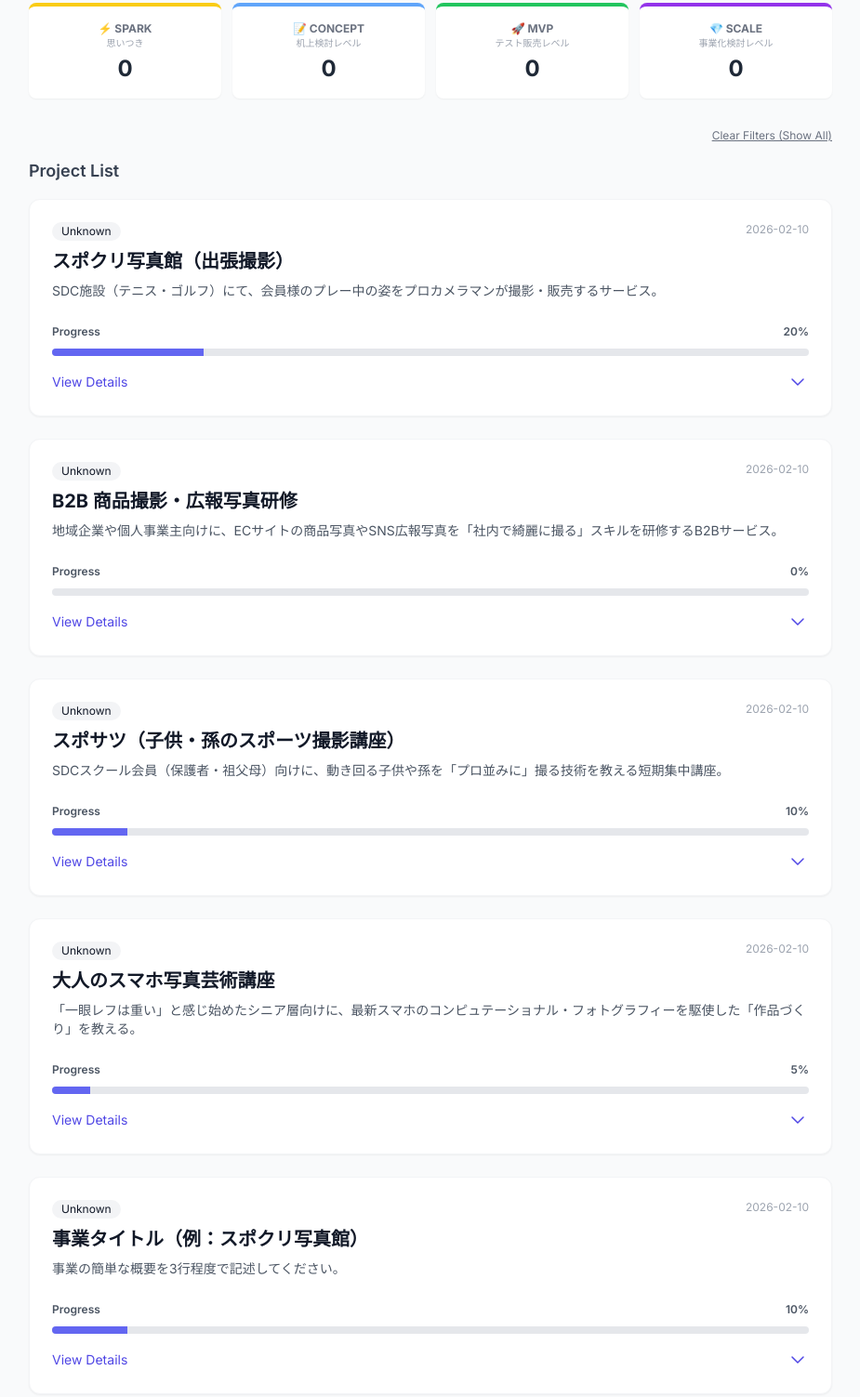
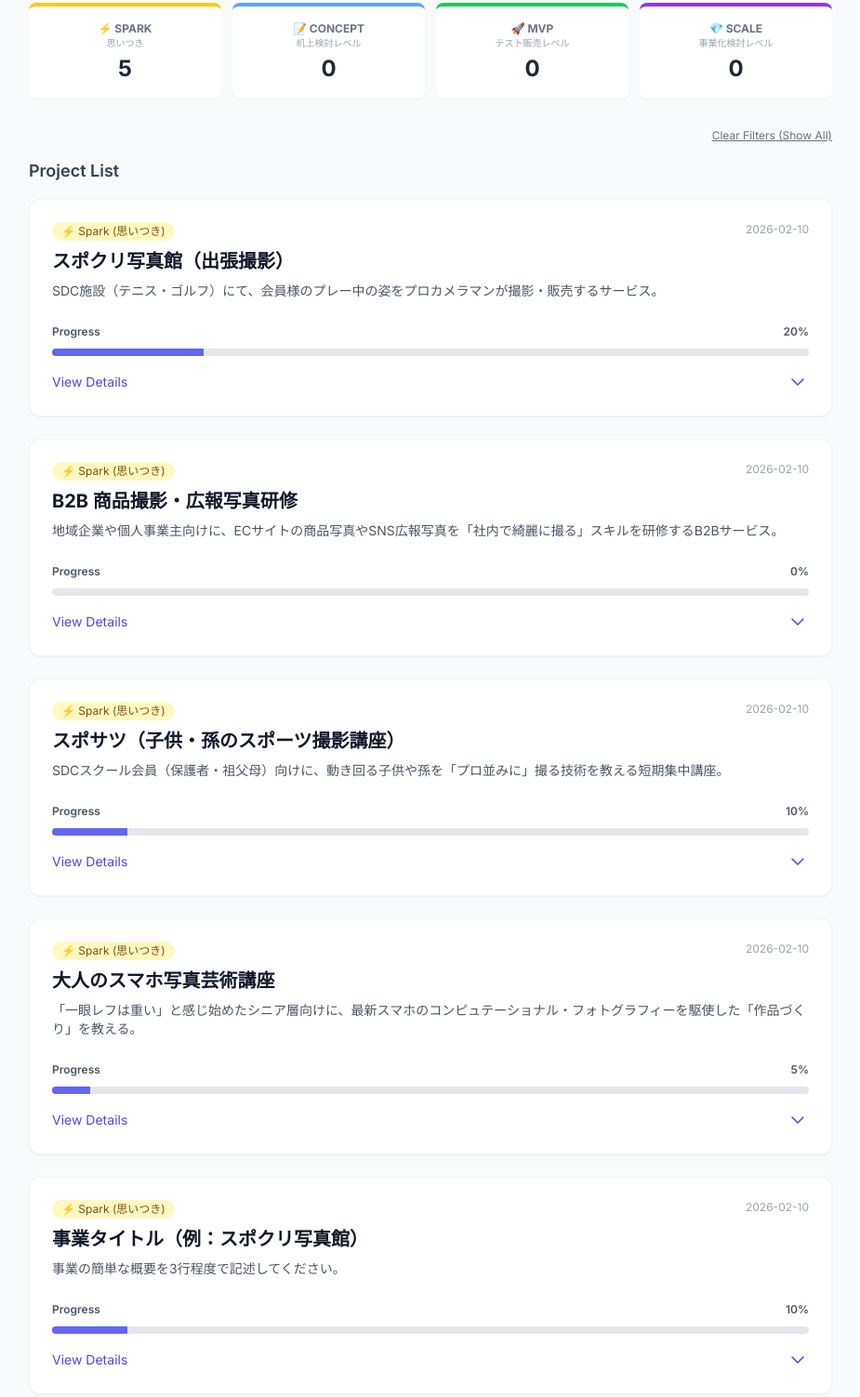
Before and after one commit to photoadvisor-pixel/new-business-dashboard, a plain HTML site: page index.html in a window 1280 px wide. Shown: the part 81-1584 px from the top of the page at 93% size, without its empty margins (177-1102 px from the left). Drawn offline with nearby package versions, Linux system fonts and the light colour scheme.

Commit message:
Update dashboard: Tue Feb 10 18:38:50 JST 2026

```diff
--- a/index.html
+++ b/index.html
@@ -32,7 +32,7 @@
                 class="bg-white p-4 rounded-lg shadow-sm text-center border-t-4 border-yellow-400 hover:shadow-md transition group focus:outline-none focus:ring-2 focus:ring-yellow-400">
                 <p class="text-xs text-gray-500 uppercase font-bold group-hover:text-yellow-600">⚡️ Spark</p>
                 <p class="text-[10px] text-gray-400 mb-1">思いつき</p>
-                <p class="text-2xl font-bold text-gray-800">0</p>
+                <p class="text-2xl font-bold text-gray-800">5</p>
             </button>
 
             <!-- Concept -->
@@ -71,12 +71,12 @@
         <div class="space-y-6">
 
             <div class="project-card bg-white rounded-xl shadow-sm overflow-hidden border border-gray-100 transition hover:shadow-md"
-                data-status="planning">
+                data-status="spark">
                 <div class="p-6">
                     <div class="flex justify-between items-start mb-2">
                         <span
-                            class="inline-flex items-center px-2.5 py-0.5 rounded-full text-xs font-medium bg-gray-100">
-                            Unknown
+                            class="inline-flex items-center px-2.5 py-0.5 rounded-full text-xs font-medium bg-yellow-100 text-yellow-800">
+                            ⚡️ Spark (思いつき)
                         </span>
                         <span class="text-xs text-gray-400">2026-02-10</span>
                     </div>
@@ -149,12 +149,12 @@
             </div>
 
             <div class="project-card bg-white rounded-xl shadow-sm overflow-hidden border border-gray-100 transition hover:shadow-md"
-                data-status="planning">
+                data-status="spark">
                 <div class="p-6">
                     <div class="flex justify-between items-start mb-2">
                         <span
-                            class="inline-flex items-center px-2.5 py-0.5 rounded-full text-xs font-medium bg-gray-100">
-                            Unknown
+                            class="inline-flex items-center px-2.5 py-0.5 rounded-full text-xs font-medium bg-yellow-100 text-yellow-800">
+                            ⚡️ Spark (思いつき)
                         </span>
                         <span class="text-xs text-gray-400">2026-02-10</span>
                     </div>
@@ -226,12 +226,12 @@
             </div>
 
             <div class="project-card bg-white rounded-xl shadow-sm overflow-hidden border border-gray-100 transition hover:shadow-md"
-                data-status="planning">
+                data-status="spark">
                 <div class="p-6">
                     <div class="flex justify-between items-start mb-2">
                         <span
-                            class="inline-flex items-center px-2.5 py-0.5 rounded-full text-xs font-medium bg-gray-100">
-                            Unknown
+                            class="inline-flex items-center px-2.5 py-0.5 rounded-full text-xs font-medium bg-yellow-100 text-yellow-800">
+                            ⚡️ Spark (思いつき)
                         </span>
                         <span class="text-xs text-gray-400">2026-02-10</span>
                     </div>
@@ -303,12 +303,12 @@
             </div>
 
             <div class="project-card bg-white rounded-xl shadow-sm overflow-hidden border border-gray-100 transition hover:shadow-md"
-                data-status="planning">
+                data-status="spark">
                 <div class="p-6">
                     <div class="flex justify-between items-start mb-2">
                         <span
-                            class="inline-flex items-center px-2.5 py-0.5 rounded-full text-xs font-medium bg-gray-100">
-                            Unknown
+                            class="inline-flex items-center px-2.5 py-0.5 rounded-full text-xs font-medium bg-yellow-100 text-yellow-800">
+                            ⚡️ Spark (思いつき)
                         </span>
                         <span class="text-xs text-gray-400">2026-02-10</span>
                     </div>
@@ -380,12 +380,12 @@
             </div>
 
             <div class="project-card bg-white rounded-xl shadow-sm overflow-hidden border border-gray-100 transition hover:shadow-md"
-                data-status="planning">
+                data-status="spark">
                 <div class="p-6">
                     <div class="flex justify-between items-start mb-2">
                         <span
-                            class="inline-flex items-center px-2.5 py-0.5 rounded-full text-xs font-medium bg-gray-100">
-                            Unknown
+                            class="inline-flex items-center px-2.5 py-0.5 rounded-full text-xs font-medium bg-yellow-100 text-yellow-800">
+                            ⚡️ Spark (思いつき)
                         </span>
                         <span class="text-xs text-gray-400">2026-02-10</span>
                     </div>
```
Also changed, not shown: 5 other files.
